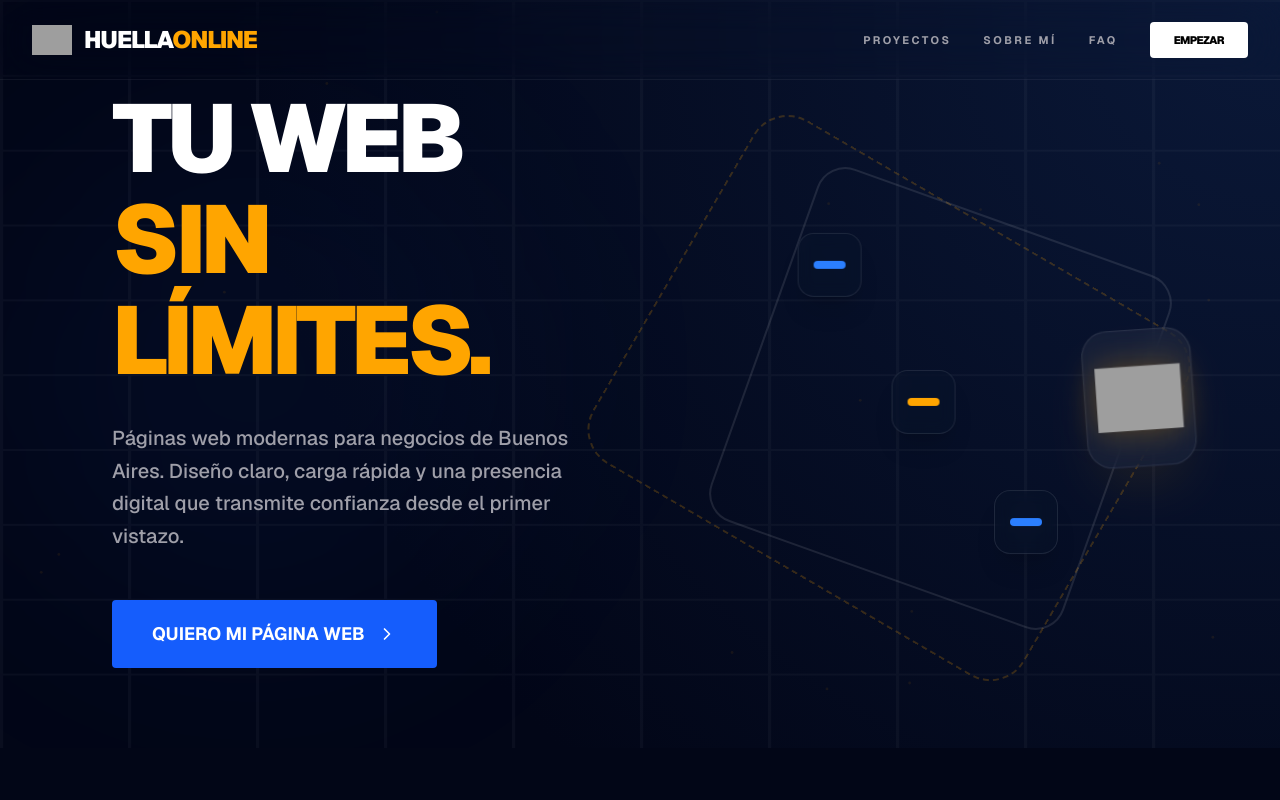
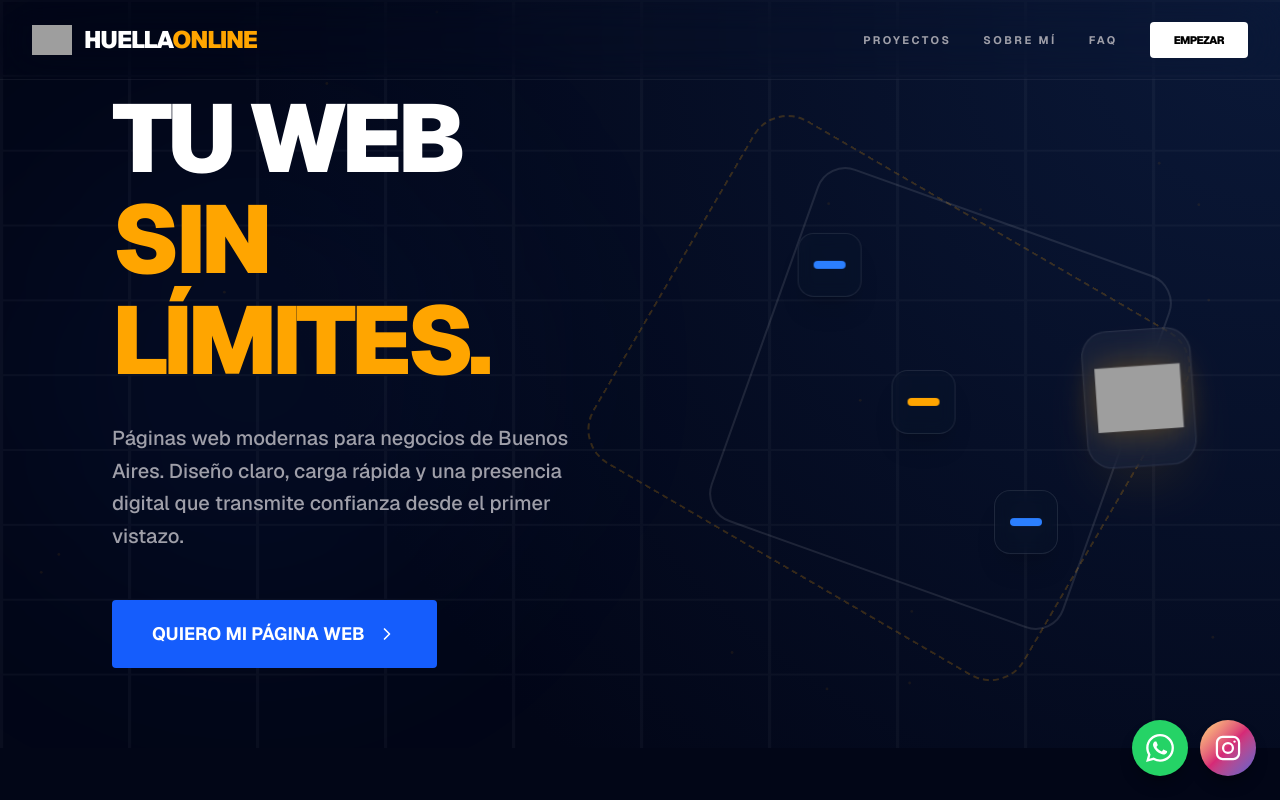
Before and after one commit to AlanTyping/Huella-Online, a Next.js app: page / in a window 1280 px wide. Shown: the top 800 px of the page. Built offline with nearby package versions, Linux system fonts and the light colour scheme; grey boxes are pictures that could not be loaded.

Commit message:
añadiendo instagram y whatsapp

```diff
--- a/app/page.tsx
+++ b/app/page.tsx
@@ -5,6 +5,10 @@ import { Portfolio } from "@/components/sections/portfolio";
 import { About } from "@/components/sections/about";
 import { FAQ } from "@/components/sections/faq";
 import { FinalCTA } from "@/components/sections/cta";
+import {
+  MobileInstagramLink,
+  SocialLinks,
+} from "@/components/ui/social-links";
 
 export const faqs = [
   {
@@ -43,6 +47,8 @@ export default function Home() {
   return (
     <div className="flex flex-col">
       <Hero />
+      <SocialLinks />
+      <MobileInstagramLink />
       <Transformation />
       <About />
       <Portfolio />
--- a/components/layout/navbar.tsx
+++ b/components/layout/navbar.tsx
@@ -5,6 +5,11 @@ import Link from "next/link";
 import { motion, AnimatePresence } from "framer-motion";
 import { X, Menu } from "lucide-react";
 import { Logo } from "@/components/ui/logo";
+import {
+  InstagramIcon,
+  whatsappHref,
+  WhatsAppIcon,
+} from "@/components/ui/social-links";
 
 export function Navbar() {
   const [isOpen, setIsOpen] = useState(false);
@@ -127,6 +132,26 @@ export function Navbar() {
 
               {/* footer */}
               <div className="mt-auto pt-10">
+                <div className="mb-8 flex items-center gap-3">
+                  <Link
+                    href={whatsappHref}
+                    target="_blank"
+                    rel="noopener noreferrer"
+                    aria-label="Abrir WhatsApp"
+                    className="flex h-12 w-12 items-center justify-center rounded-full bg-[#25D366] text-white transition hover:scale-105 hover:bg-[#20ba5a]"
+                  >
+                    <WhatsAppIcon />
+                  </Link>
+                  <Link
+                    href="https://www.instagram.com/huellaonline/"
+                    target="_blank"
+                    rel="noopener noreferrer"
+                    aria-label="Abrir Instagram"
+                    className="flex h-12 w-12 items-center justify-center rounded-full bg-gradient-to-br from-[#feda75] via-[#d62976] to-[#4f5bd5] text-white transition hover:scale-105 hover:brightness-110"
+                  >
+                    <InstagramIcon />
+                  </Link>
+                </div>
                 <p className="text-[10px] tracking-[0.35em] font-black text-zinc-400 uppercase">
                   © {new Date().getFullYear()} Huella Online
                 </p>
--- /dev/null
+++ b/components/ui/social-links.tsx
@@ -0,0 +1,92 @@
+import Link from "next/link";
+
+export const whatsappHref =
+  "https://wa.me/541138235395?text=Hola%20Huella%20Online!%0A%0AQuiero%20una%20p%C3%A1gina%20web%20profesional%20para%20mi%20negocio%20y%20me%20gustaría%20coordinar%20la%20charla%20de%2015%20minutos.%0A%0A%E2%94%80%E2%94%80%20SOBRE%20M%C3%8D%20%2F%20PROYECTO%20%E2%94%80%E2%94%80%0A%0A%E2%96%8C%20Nombre%3A%20%0A%E2%96%8C%20Contacto%3A%20%0A%E2%96%8C%20Mi%20idea%3A%20%0A%0A%E2%94%80%E2%94%80%20CHARLA%20%E2%94%80%E2%94%80%0A%E2%96%8C%20Fecha%20y%20hora%20preferida%3A%20";
+const instagramHref = "https://www.instagram.com/huellaonline/";
+
+export function WhatsAppIcon() {
+  return (
+    <svg
+      aria-hidden="true"
+      className="h-7 w-7 fill-current"
+      viewBox="0 0 24 24"
+      xmlns="http://www.w3.org/2000/svg"
+    >
+      <path d="M17.472 14.382c-.297-.149-1.758-.867-2.03-.967-.273-.099-.471-.148-.67.15-.197.297-.767.966-.94 1.164-.173.199-.347.223-.644.075-.297-.15-1.255-.463-2.39-1.475-.883-.788-1.48-1.761-1.653-2.059-.173-.297-.018-.458.13-.606.134-.133.298-.347.446-.52.149-.174.198-.298.298-.497.099-.198.05-.371-.025-.52-.075-.149-.669-1.612-.916-2.207-.242-.579-.487-.5-.669-.51-.173-.008-.371-.01-.57-.01-.198 0-.52.074-.792.372-.272.297-1.04 1.016-1.04 2.479 0 1.462 1.065 2.875 1.213 3.074.149.198 2.096 3.2 5.077 4.487.709.306 1.262.489 1.694.625.712.227 1.36.195 1.871.118.571-.085 1.758-.719 2.006-1.413.248-.694.248-1.289.173-1.413-.074-.124-.272-.198-.57-.347m-5.421 7.403h-.004a9.87 9.87 0 01-5.031-1.378l-.361-.214-3.741.982.998-3.648-.235-.374a9.86 9.86 0 01-1.51-5.26c.001-5.45 4.436-9.884 9.888-9.884 2.64 0 5.122 1.03 6.988 2.898a9.825 9.825 0 012.893 6.994c-.003 5.45-4.437 9.884-9.885 9.884m8.413-18.297A11.815 11.815 0 0012.05 0C5.495 0 .16 5.335.157 11.892c0 2.096.547 4.142 1.588 5.945L.057 24l6.305-1.654a11.882 11.882 0 005.683 1.448h.005c6.554 0 11.89-5.335 11.893-11.893a11.821 11.821 0 00-3.48-8.413z" />
+    </svg>
+  );
+}
+
+export function InstagramIcon() {
+  return (
+    <svg
+      aria-hidden="true"
+      className="h-7 w-7 fill-none stroke-current"
+      viewBox="0 0 24 24"
+      xmlns="http://www.w3.org/2000/svg"
+      strokeWidth="1.9"
+      strokeLinecap="round"
+      strokeLinejoin="round"
+    >
+      <rect width="19" height="19" x="2.5" y="2.5" rx="5" />
+      <circle cx="12" cy="12" r="4.25" />
+      <circle cx="17.6" cy="6.5" r="1" fill="currentColor" stroke="none" />
+    </svg>
+  );
+}
+
+const socialLinks = [
+  {
+    href: whatsappHref,
+    label: "WhatsApp",
+    detail: "+54 11 3823 5395",
+    icon: <WhatsAppIcon />,
+    className: "bg-[#25D366] text-white hover:bg-[#20ba5a]",
+  },
+  {
+    href: instagramHref,
+    label: "Instagram",
+    detail: "@huellaonline",
+    icon: <InstagramIcon />,
+    className: "bg-gradient-to-br from-[#feda75] via-[#d62976] to-[#4f5bd5] text-white hover:brightness-110",
+  },
+];
+
+export function SocialLinks() {
+  return (
+    <div
+      aria-label="Redes sociales"
+      className="fixed bottom-6 right-6 z-40 hidden flex-row gap-3 md:flex"
+    >
+      {socialLinks.map((social) => (
+        <Link
+          key={social.label}
+          href={social.href}
+          target="_blank"
+          rel="noopener noreferrer"
+          aria-label={`Abrir ${social.label}`}
+          title={social.label}
+          className={`flex h-14 w-14 items-center justify-center rounded-full shadow-lg shadow-black/30 transition duration-300 hover:-translate-y-1 hover:shadow-xl ${social.className}`}
+        >
+          {social.icon}
+        </Link>
+      ))}
+    </div>
+  );
+}
+
+export function MobileInstagramLink() {
+  return (
+    <div className="border-t border-white/[0.06] px-6 py-3 md:hidden">
+      <Link
+        href={instagramHref}
+        target="_blank"
+        rel="noopener noreferrer"
+        className="mx-auto flex w-fit items-center gap-3 rounded-full border border-white/10 bg-white/[0.03] px-5 py-3 text-sm font-bold text-white transition hover:border-brand-secondary/50 hover:bg-white/[0.06]"
+      >
+        <InstagramIcon />
+        <span>@huellaonline</span>
+      </Link>
+    </div>
+  );
+}
```
